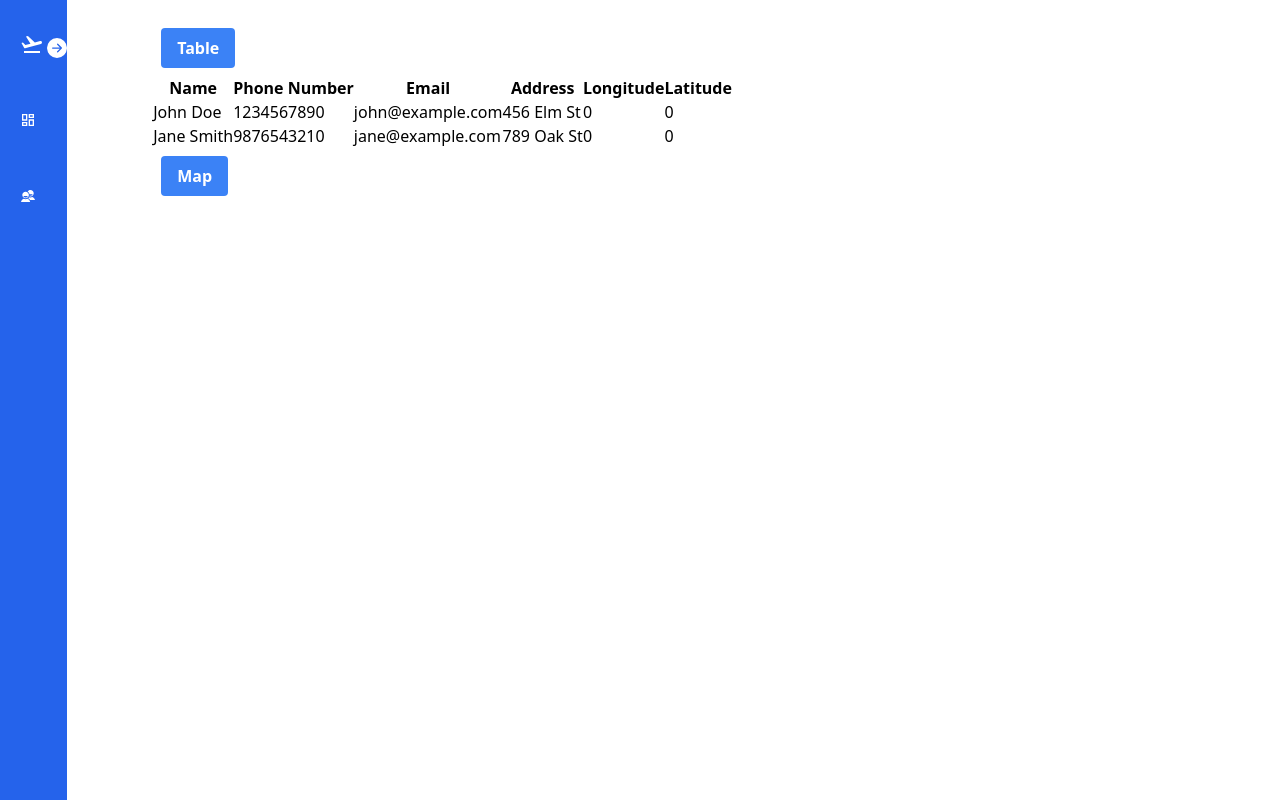
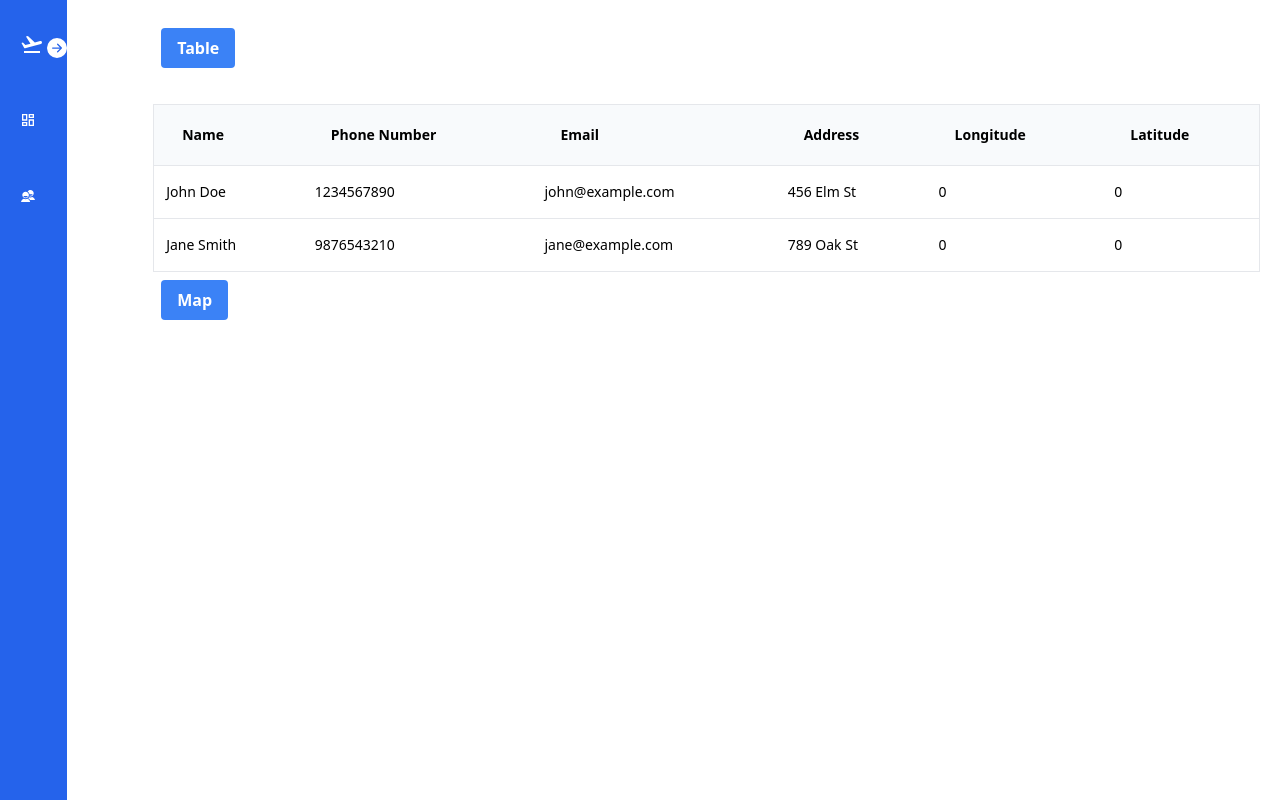
Before and after one commit to Thermiee/Dashboard, a React (Create React App) app: page / in a window 1280 px wide. Built offline with nearby package versions, Linux system fonts and the light colour scheme.

Commit message:
fix data table

```diff
--- a/src/components/Sidebar.js
+++ b/src/components/Sidebar.js
@@ -26,7 +26,7 @@ const Sidebar = () => {
     <div className="flex">
       <div
         className={`${
-          open ? ' w-11/12' : 'w-1/2'
+          open ? ' w-full' : 'w-1/2'
         } duration-500 h-screen p-5 pt-8 bg-blue-600 relative`}
       >
         <BsFillArrowLeftCircleFill
--- a/src/components/TableView.js
+++ b/src/components/TableView.js
@@ -22,31 +22,59 @@ const TableView = () => {
   ]);
 
   return (
-    <table>
-      <thead>
+    <div className="pb-24 md:pb-0 relative w-full overflow-y-auto md:overflow-visible">
+      <table className="w-full text-sm text-left  mt-7 border rounded-lg">
+        <thead className="" style={{ backgroundColor: '#F8FAFC' }}>
           <tr>
-          <th>Name</th>
-          <th>Phone Number</th>
-          <th>Email</th>
-          <th>Address</th>
-          <th>Longitude</th>
-          <th>Latitude</th>
+            <th scope="col" className="px-3 pl-7 py-5 whitespace-nowrap header font-semi-bold text-sm">
+              Name
+            </th>
+            <th scope="col" className="px-3 pl-7 py-5 whitespace-nowrap header font-semi-bold text-sm">
+              Phone Number
+            </th>
+            <th scope="col" className="px-3 pl-7 py-5 whitespace-nowrap header font-semi-bold text-sm">
+              Email
+            </th>
+            <th scope="col" className="px-3 pl-7 py-5 whitespace-nowrap header font-semi-bold text-sm">
+              Address
+            </th>
+            <th scope="col" className="px-3 pl-7 py-5 whitespace-nowrap header font-semi-bold text-sm">
+              Longitude
+            </th>
+            <th scope="col" className="px-3 pl-7 py-5 whitespace-nowrap header font-semi-bold text-sm">
+              Latitude
+            </th>
           </tr>
         </thead>
         <tbody>
           {contacts.map((contact, index) => (
           /* eslint-disable-next-line */
-          <tr key={index}>
-            <td>{contact.name}</td>
-            <td>{contact.phoneNumber}</td>
-            <td>{contact.email}</td>
-            <td>{contact.addresses[Math.floor(Math.random() * contact.addresses.length)]}</td>
-            <td>{contact.longitude}</td>
-            <td>{contact.latitude}</td>
+          <tr key={index}
+            className="border"
+          >
+            <td className=" whitespace-nowrap px-3 py-4">
+              {contact.name}
+            </td>
+            <td className=" whitespace-nowrap px-3 py-4">
+              {contact.phoneNumber}
+            </td>
+            <td className=" whitespace-nowrap px-3 py-4">
+              {contact.email}
+            </td>
+            <td className=" whitespace-nowrap px-3 py-4">
+              {contact.addresses[Math.floor(Math.random() * contact.addresses.length)]}
+            </td>
+            <td className=" whitespace-nowrap px-3 py-4">
+              {contact.longitude}
+            </td>
+            <td className=" whitespace-nowrap px-3 py-4">
+              {contact.latitude}
+            </td>
           </tr>
           ))}
         </tbody>
       </table>
+    </div>
   );
 };
 
```
Lines whose indentation alone changed are shown as unchanged.
